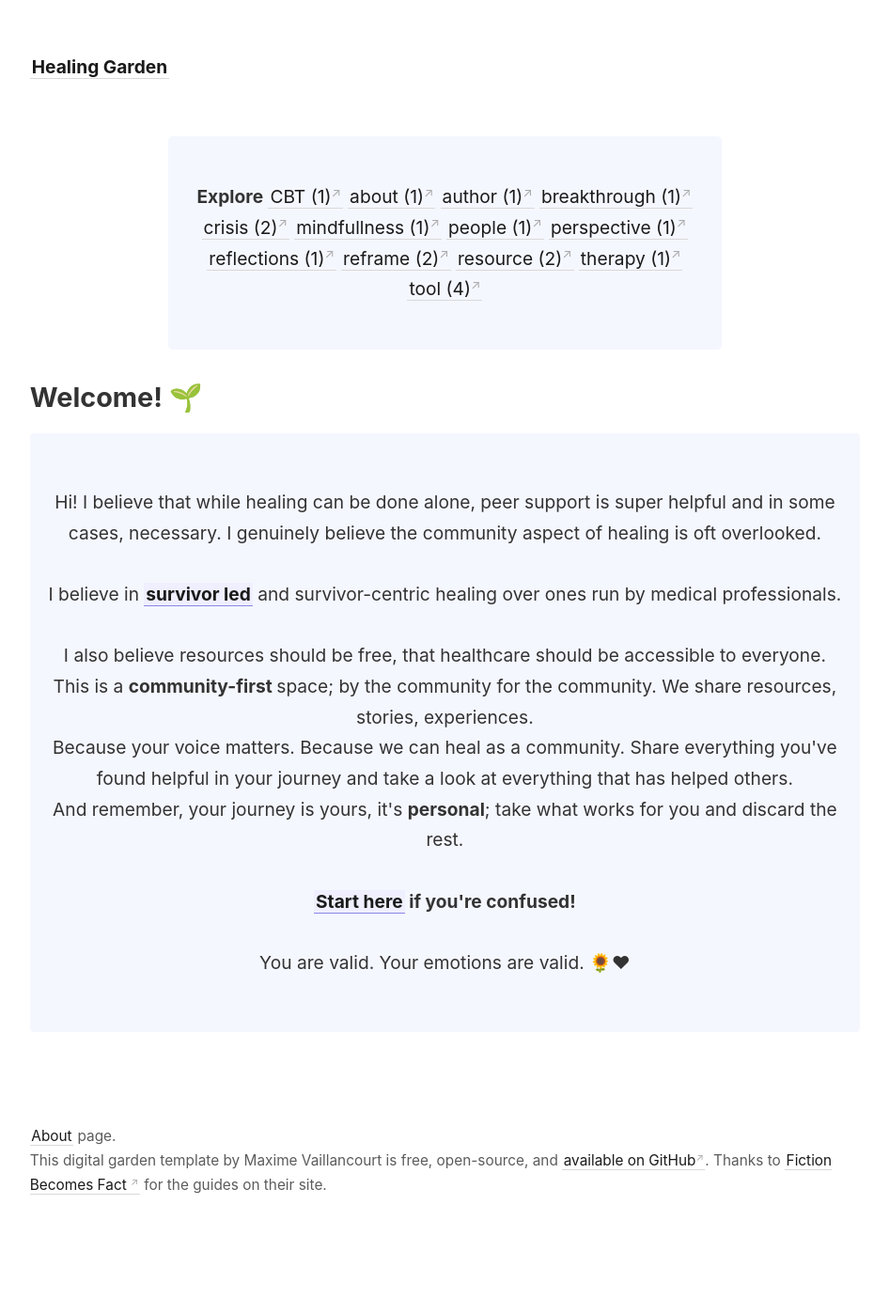
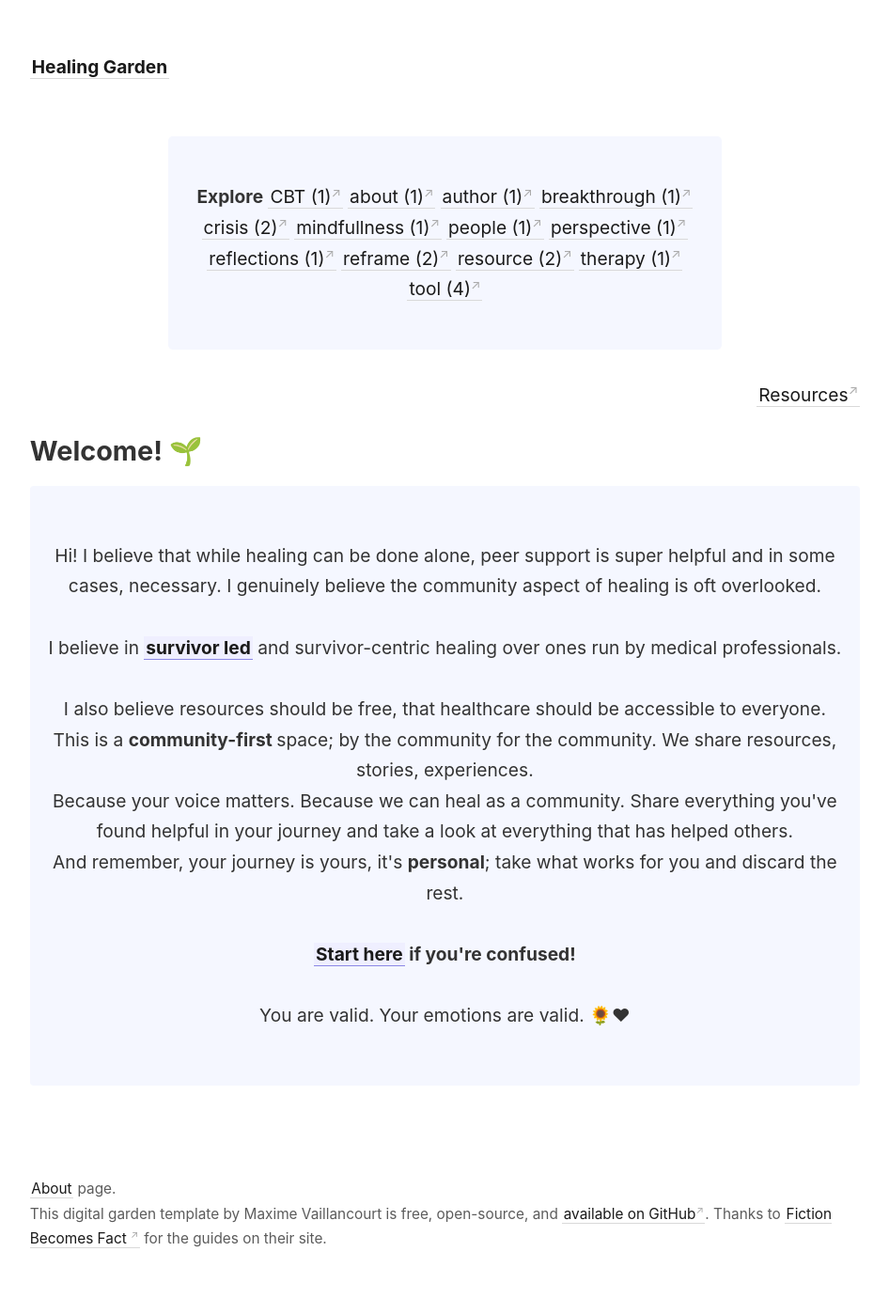
Before and after one commit to corvusdeinanis/couscous, a Jekyll site: the page built from index.html, in a window 1280 px wide. Shown: the whole page at 94% size, without its empty margins (45-991 px from the left). Built offline with Jekyll 4.4.1, drawn with Linux system fonts in a browser that asks for light colours; the list of posts is cut into pages by our own code; before the commit the page ends 1341 px from its top, so only the background shows below that.

Commit message:
Update index.html

```diff
--- a/index.html
+++ b/index.html
@@ -53,6 +53,7 @@ pagination:
 
 </p>
 
+<p style ="text-align:right"> <a href = "/resources"> Resources</a> </p>
 
 
 <h2> Welcome! 🌱 </h2>
```
